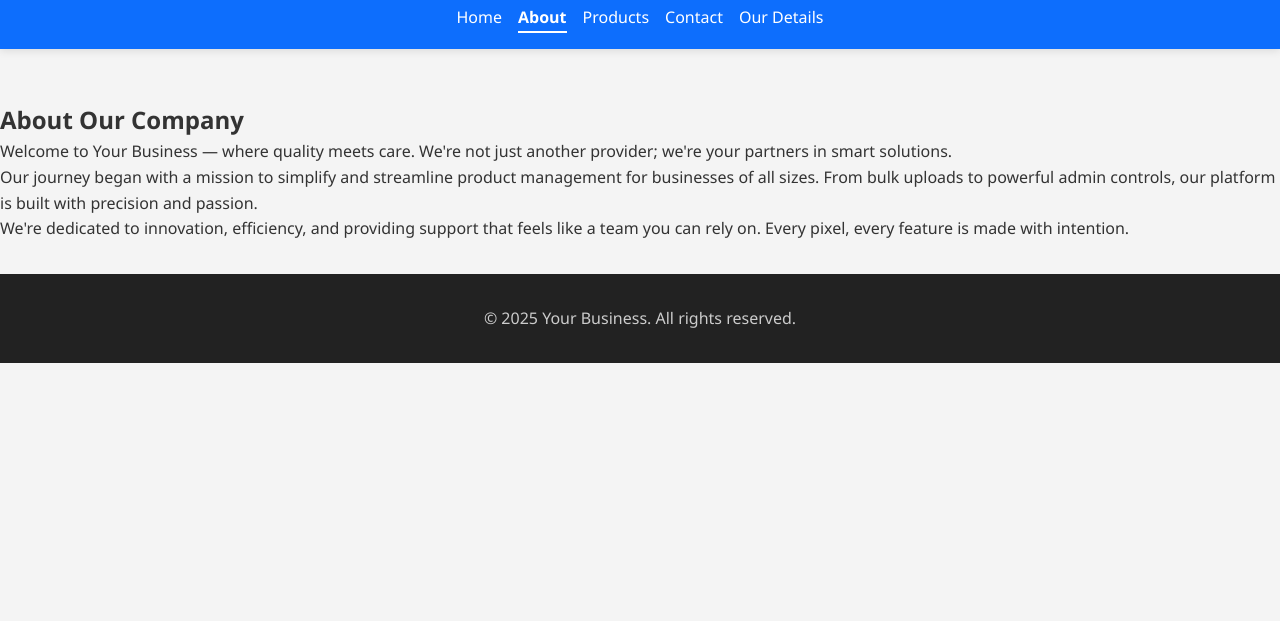
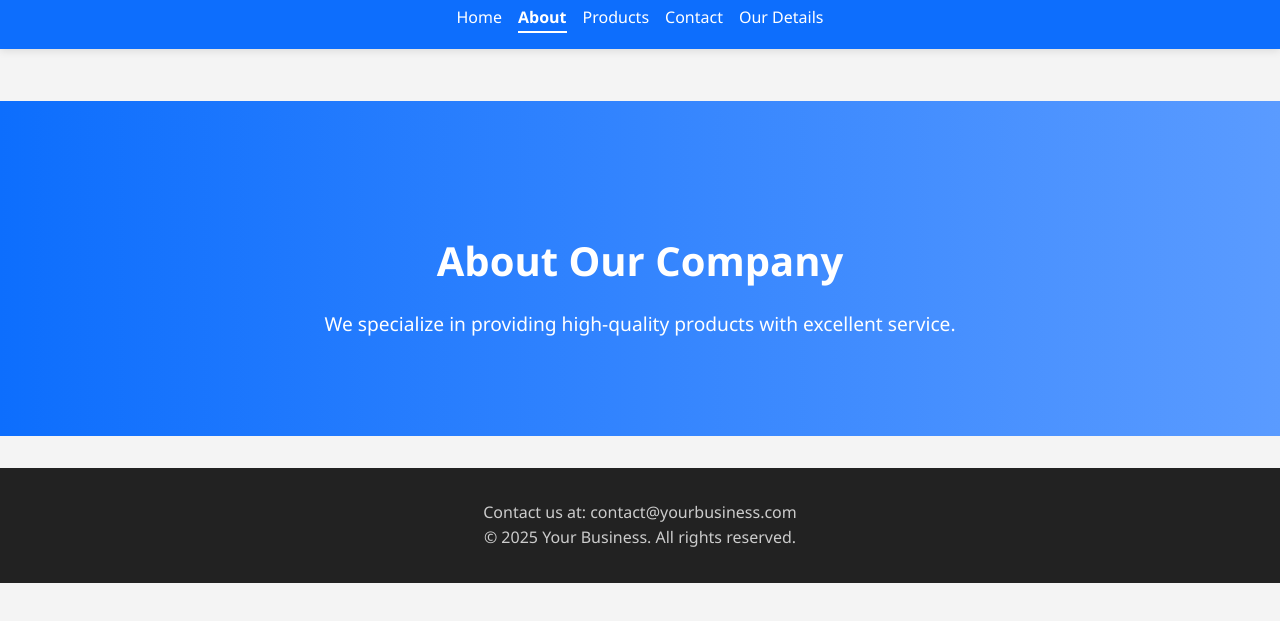
Before and after one commit to gaj-ash2017/product-site, a website: page public/about.html in a window 1280 px wide. Shown: the part 59-680 px from the top of the page. Drawn offline with Linux system fonts and the light colour scheme.

Commit message:
Add files via upload

```diff
--- a/public/about.html
+++ b/public/about.html
@@ -12,25 +12,13 @@
   <script src="navbar.js"></script>
   <div class="spacer"></div>
 
-    <section class="about-section">
+  <section class="hero">
     <h2>About Our Company</h2>
-      <p>
-        Welcome to Your Business — where quality meets care. We're not just
-        another provider; we're your partners in smart solutions.
-      </p>
-      <p>
-        Our journey began with a mission to simplify and streamline product
-        management for businesses of all sizes. From bulk uploads to powerful
-        admin controls, our platform is built with precision and passion.
-      </p>
-      <p>
-        We're dedicated to innovation, efficiency, and providing support that
-        feels like a team you can rely on. Every pixel, every feature is made
-        with intention.
-      </p>
+    <p>We specialize in providing high-quality products with excellent service.</p>
   </section>
 
   <footer>
+    <p>Contact us at: contact@yourbusiness.com</p>
     <p>&copy; 2025 Your Business. All rights reserved.</p>
   </footer>
 </body>
```
Lines whose indentation alone changed are shown as unchanged.
